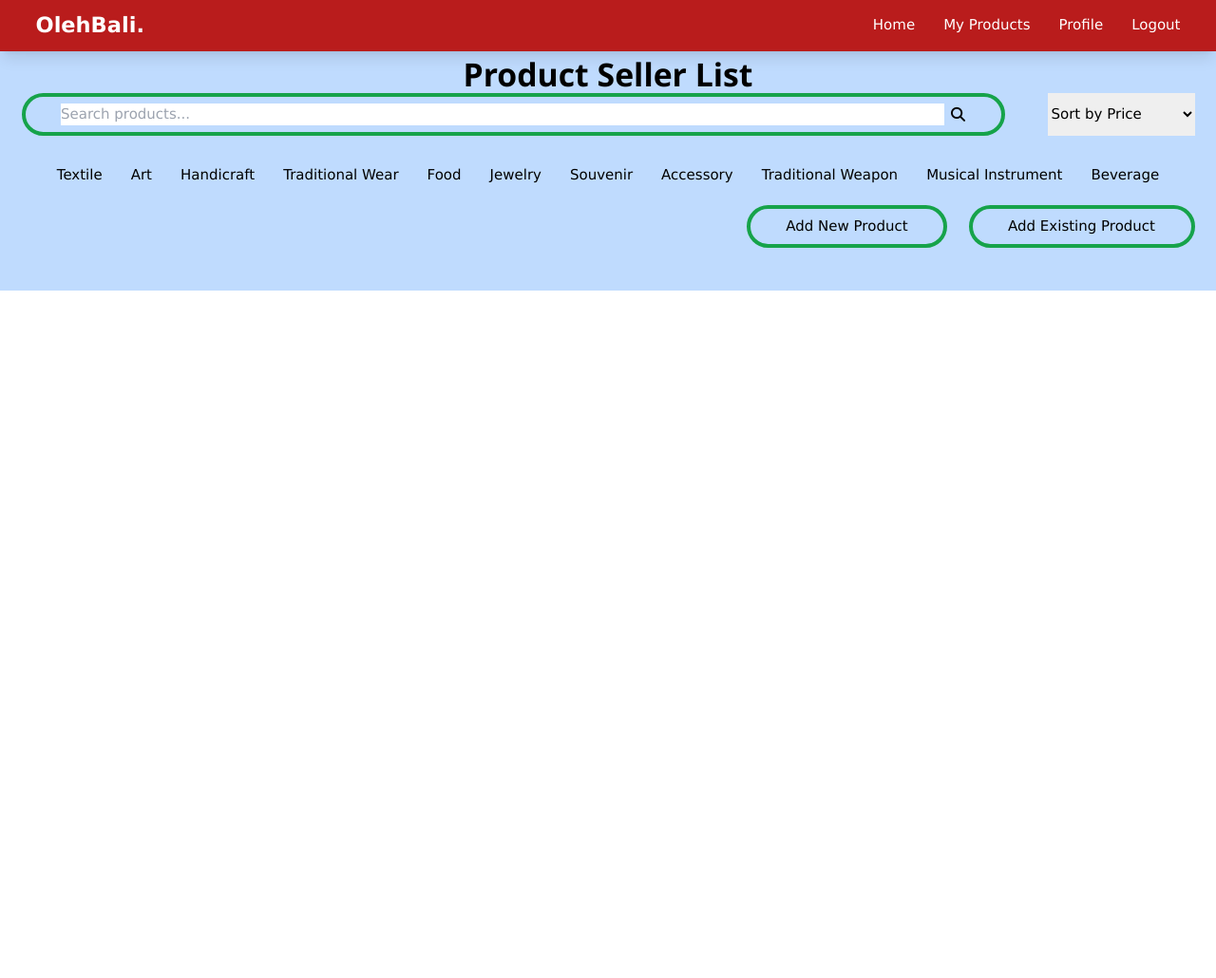
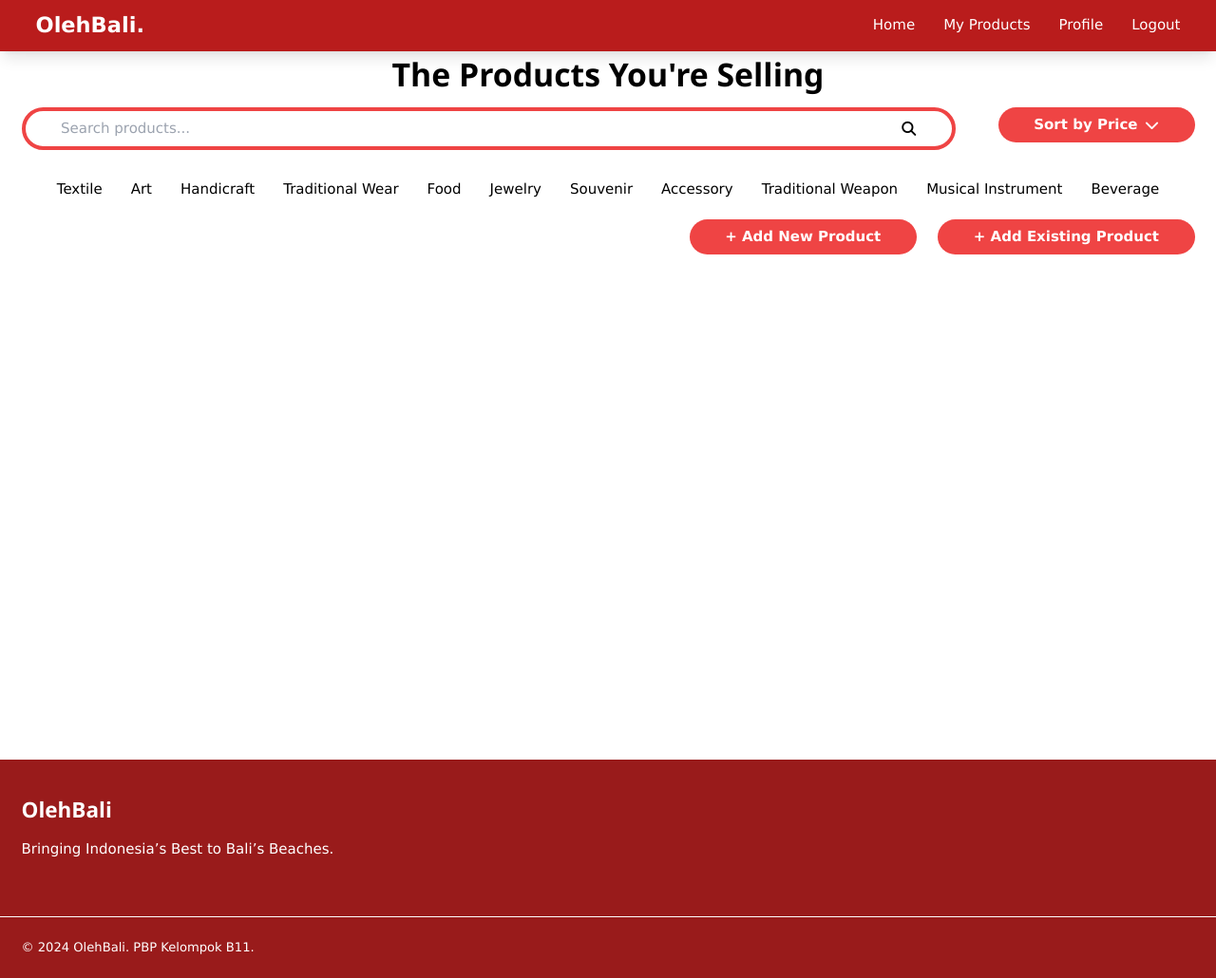
Before and after one commit to B11-PBP-2024/oleh-bali, a Django app: page /products in a window 1280 px wide. Shown: the whole page at 95% size. Before the commit the page ends 306 px from the top, so only its background shows below. Run offline with Django 5.2, Linux system fonts and the light colour scheme; the visitor is signed in with stand-in values (Sample User, id 1); data that the repository does not hold is empty; some libraries are stand-ins or nearby versions.

Commit message:
Add footer and styling my products page

```diff
--- a/main/templates/homepage_seller.html
+++ b/main/templates/homepage_seller.html
@@ -26,7 +26,7 @@
                         <div class="w-full">
                             <h1 class="text-4xl lg:text-6xl font-bold text-white">Bringing the Heart of Indonesia to the World, Crafted by <span class="font-outline-2">You.</span></h1>
                             <div class="w-20 h-2 bg-white my-4"></div>
-                            <p class="text-xl mb-10 text-white">Lorem ipsum dolor sit amet consectetur adipisicing elit. Recusandae maiores neque eaque ea odit placeat, tenetur illum distinctio nulla voluptatum a corrupti beatae tempora aperiam quia id aliquam possimus aut.</p>
+                            <p class="text-xl mb-10 text-white">OlehBali is here to help You, Bali souvenir sellers, introduce your store and products to tourists from around the world. With our website, you can easily add products, manage your store, and reach customers looking for authentic Balinese souvenirs. Let your business grow and gain wider recognition, while we help connect you with global buyers who appreciate the beauty of Balinese craftsmanship and culture.</p>
                             <a href="#features"><button class="bg-white text-red-700 text-2xl font-medium px-4 py-2 rounded shadow">Learn More</button></a>
                         </div>
                     </header>
@@ -47,7 +47,7 @@
                         <a href="{% url 'seller:show_product_seller'%}">
                             <h5 class="mb-2 text-2xl font-semibold tracking-tight text-white">My Products</h5>
                         </a>
-                        <p class="mb-3 font-normal text-white">Lorem ipsum dolor sit amet consectetur adipisicing elit. Recusandae maiores neque eaque ea odit placeat</p>
+                        <p class="mb-3 font-normal text-white">Manage and add new products easily to your shop. Grow your business by showcasing authentic Balinese souvenirs to tourists from all over the world.</p>
                         <a href="{% url 'seller:show_product_seller'%}" class="inline-flex font-medium items-center text-white hover:underline">
                             See your products
                             <svg class="w-3 h-3 ms-2.5 rtl:rotate-[270deg]" aria-hidden="true" xmlns="http://www.w3.org/2000/svg" fill="none" viewBox="0 0 18 18">
--- a/seller/forms.py
+++ b/seller/forms.py
@@ -2,7 +2,7 @@ from django import forms
 from .models import ProductEntry, ProductSeller
 
 class ProductEntryForm(forms.ModelForm):
-    price = forms.DecimalField(max_digits=10, decimal_places=2, required=True, label='Price')
+    price = forms.IntegerField(required=True, label='Price')
 
     class Meta:
         model = ProductEntry
--- a/seller/models.py
+++ b/seller/models.py
@@ -39,9 +39,9 @@ class ProductEntry(models.Model):
         if min_price is None and max_price is None:
             return None  # Tidak ada harga yang ditampilkan
         elif min_price == max_price:
-            return f"Rp{min_price:.2f}"  # Tampilkan satu harga jika sama
+            return f"Rp{min_price:,}"  # Tampilkan satu harga jika sama, tanpa desimal
         else:
-            return f"Rp{min_price:.2f} - Rp{max_price:.2f}"  # Tampilkan rentang harga
+            return f"Rp{min_price:,} - Rp{max_price:,}"  # Tampilkan rentang harga tanpa desimal
 
     def __str__(self):
         return self.product_name if self.product_name else self.product.product_name
@@ -50,7 +50,7 @@ class ProductSeller(models.Model):
     id = models.UUIDField(primary_key=True, default=uuid.uuid4, editable=False)
     seller = models.ForeignKey(Seller, on_delete=models.CASCADE)
     product = models.ForeignKey(ProductEntry, on_delete=models.CASCADE)
-    price = models.DecimalField(max_digits=10, decimal_places=2, default=0)
+    price = models.IntegerField()
 
     def __str__(self):
         return f"{self.seller.username} sells {self.product.product_name} at {self.price}"
--- a/seller/templates/show_products_seller.html
+++ b/seller/templates/show_products_seller.html
@@ -1,34 +1,41 @@
 {% extends 'base.html' %}
+{% load humanize %}  {# Import Django's humanize template tag for intcomma #}
 
 {% block meta %}
     <title>Product Seller List</title>
 {% endblock meta %}
 
 {% block content %}
-    {% include 'navbar_seller.html' %}  {# Include the navbar here #}
+    {% include 'navbar_seller.html' %}
 
-    <div class="bg-blue-200 pt-16">
-        <h1 class="text-4xl font-bold text-center justify-center">Product Seller List</h1>
+    <div class="bg-white pt-16 min-h-screen">
+        <!-- Tambahkan margin-bottom untuk memberikan jarak antara judul dan input search -->
+        <h1 class="text-4xl font-bold text-center justify-center mb-4">The Products You're Selling</h1>
 
         <div style="margin-bottom: 20px;">
             <div class="flex gap-12 justify-stretch px-6">
-                <div class="border-4 border-green-600 px-10 py-2 rounded-full flex gap-2 flex-1 items-center">
+                <div class="border-4 border-red-500 px-10 py-2 rounded-full flex gap-2 flex-1 items-center">
                     <input class="flex-1" type="text" name="search" id="search" placeholder="Search products..." value="{{ search_query }}" oninput="search_product()">
                     <i class="fa-solid fa-magnifying-glass"></i>
                 </div>
 
-                <!-- Dropdown for sorting prices -->
-                <select name="sort_price" id="sort_price" onchange="sort_price()">
-                    <option value="" disabled {% if not sort_price %}selected{% endif %}>Sort by Price</option>
-                    <option value="asc" {% if sort_price == 'asc' %}selected{% endif %}>Lowest to Highest</option>
-                    <option value="desc" {% if sort_price == 'desc' %}selected{% endif %}>Highest to Lowest</option>
-                </select>
+                <!-- Dropdown styled like a button for sorting prices -->
+                <div class="relative">
+                    <button class="bg-red-500 text-white font-bold px-10 py-2 rounded-full focus:outline-none flex items-center justify-between" id="sort-button">
+                        Sort by Price
+                        <i class="ml-2 fa-solid fa-chevron-down"></i>
+                    </button>
+                    <ul id="sort-options" class="hidden absolute bg-white border border-red-600 rounded-lg mt-2">
+                        <li class="px-4 py-2 hover:bg-cyan-600 hover:text-white transition duration-200 cursor-pointer" onclick="sort_price('asc')">Lowest to Highest</li>
+                        <li class="px-4 py-2 hover:bg-cyan-600 hover:text-white transition duration-200 cursor-pointer" onclick="sort_price('desc')">Highest to Lowest</li>
+                    </ul>
+                </div>
             </div>
 
             <div class="flex overflow-x-auto gap-8 justify-center mt-8">
-                {% for category_key, category_value in categories.items %}  {# Menggunakan .items untuk unpacking #}
-                <a href="?{% if search_query %}search={{ search_query }}&{% endif %}category={{ category_key }}">
-                    <span class="{% if category == category_key %} text-red-400 {% endif %}">
+                {% for category_key, category_value in categories.items %}
+                <a href="?{% if search_query %}search={{ search_query }}&{% endif %}category={{ category_key }} ">
+                    <span class="{% if category == category_key %} text-purple-500 font-bold {% endif %}">
                         {{ category_value }}
                     </span>
                 </a>
@@ -37,27 +44,29 @@
         </div>
 
         <div class="flex items-center gap-6 justify-end px-6">
+            <!-- Button untuk Add New Product -->
             <form action="{% url 'seller:add_product' %}">
-                <button class="border-4 border-green-600 px-10 py-2 rounded-full" type="submit">Add New Product</button>
+                <button class="bg-red-500 font-bold text-white px-10 py-2 rounded-full" type="submit">+ Add New Product</button>
             </form>
+            <!-- Button untuk Add Existing Product -->
             <form action="{% url 'seller:add_product_seller' %}">
-                <button class="border-4 border-green-600 px-10 py-2 rounded-full" type="submit">Add Existing Product</button>
+                <button class="bg-red-500 font-bold text-white px-10 py-2 rounded-full" type="submit">+ Add Existing Product</button>
             </form>
         </div>
 
+        <!-- Produk Seller hanya menampilkan nama, gambar, dan harga -->
         <div class="grid gap-6 p-6">
             {% for product_seller in products_seller %}
-            <div class="flex gap-8 items-center">
-                <img src="{{ product_seller.product.product_image }}" alt="gambar produk" class="aspect-square w-64">
-                <div>
-                    <p>{{ product_seller.product.product_name }}</p>
-                    <p>{{ product_seller.price }}</p>
-                    <p>{{ product_seller.product.product_category }}</p>
-                    <p>{{ product_seller.product.description }}</p>
+            <div class="flex gap-8 items-center bg-blue-200 p-4 rounded-2xl shadow-md border border-gray-300">
+                <img src="{{ product_seller.product.product_image }}" alt="gambar produk" class="aspect-square w-64 rounded-2xl">
+                <div class="flex-grow">
+                    <p class="font-bold text-2xl">{{ product_seller.product.product_name }}</p>
+                    <!-- Format harga dengan Rp dan intcomma untuk pemisah ribuan -->
+                    <p class="text-xl">Rp{{ product_seller.price|intcomma }}</p>
                 </div>
-                <div class="flex gap-6 flex-shrink-0 items-center">
+                <div class="flex gap-6 items-center justify-end pr-8">
                     <a class="p-2 text-3xl" href="{% url 'seller:edit_product_seller' product_seller.id %}">
-                        <i class="fa-regular fa-pen-to-square text-blue-500"></i>
+                        <i class="fa-regular fa-pen-to-square text-purple-500"></i>
                     </a>
                     <form method="POST" action="{% url 'seller:delete_product_seller' product_seller.id %}">
                         {% csrf_token %}
@@ -71,6 +80,27 @@
         </div>
     </div>
 
+    <!-- Footer Section -->
+    <footer class="bg-red-800 text-white">
+        <div class="container mx-auto px-6 py-10 flex flex-wrap justify-between w-full">
+            <!-- Logo and Description -->
+            <div class="w-full md:w-1/3 mb-6">
+                <div class="flex items-center space-x-3">
+                    <!-- Company Name -->
+                    <h1 class="text-white text-2xl font-semibold">OlehBali</h1>
+                </div>
+                <p class="mt-4 text-white">Bringing Indonesia’s Best to Bali’s Beaches.</p>
+            </div>
+        </div>
+
+        <!-- Bottom Section -->
+        <div class="border-t border-white py-6">
+            <div class="container mx-auto flex justify-between items-center px-6">
+                <p class="text-sm text-white">&copy; 2024 OlehBali. PBP Kelompok B11.</p>
+            </div>
+        </div>
+    </footer>
+
     <script>
         function search_product() {
             let search_query = document.getElementById('search').value;
@@ -83,15 +113,23 @@
             window.location.href = url;
         }
 
-        function sort_price() {
-            let sort_price = document.getElementById('sort_price').value;
+        function sort_price(order) {
             let url = new URL(window.location.href);
-            if (sort_price) {
-                url.searchParams.set('sort_price', sort_price);
-            } else {
-                url.searchParams.delete('sort_price');
-            }
+            url.searchParams.set('sort_price', order);
             window.location.href = url;
         }
+
+        // JavaScript to toggle the dropdown
+        document.getElementById('sort-button').addEventListener('click', function() {
+            document.getElementById('sort-options').classList.toggle('hidden');
+        });
+
+        document.addEventListener('click', function(event) {
+            var sortButton = document.getElementById('sort-button');
+            var sortOptions = document.getElementById('sort-options');
+            if (!sortButton.contains(event.target)) {
+                sortOptions.classList.add('hidden');
+            }
+        });
     </script>
 {% endblock content %}
--- a/seller/views.py
+++ b/seller/views.py
@@ -36,7 +36,7 @@ def add_product_seller(request):
         product_seller = form.save(commit=False)
         product_seller.seller = request.user
         product_seller.save()
-        return redirect('seller:show_products_entry')
+        return redirect('seller:show_product_seller')
 
     return render(request, 'create_product_seller.html', {'form': form})
 
```
Also changed, not shown: katalog/templates/catalog.html (line endings or trailing spaces), seller/migrations/0007_alter_productentry_product_category_and_more.py (added), seller/migrations/0008_alter_productseller_price.py (added), seller/migrations/0009_alter_productseller_price.py (added), wishlist/migrations/0012_remove_wishlistitem_max_price_and_more.py (added).
